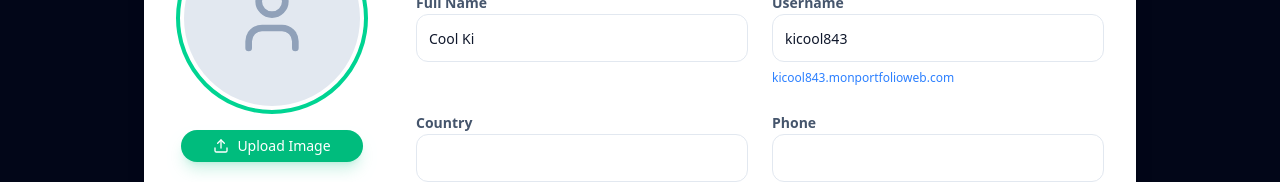
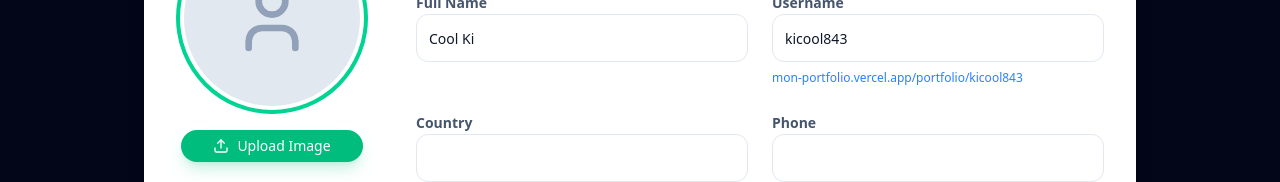
Before and after one commit to Riad12333/MonPortfolioWeb, a Next.js app: page /profile in a window 1280 px wide. Shown: the part 222-404 px from the top of the page. Built offline with nearby package versions, Linux system fonts and the light colour scheme; no server answers.

Commit message:
Update profile page URL display to path-based format

```diff
--- a/app/profile/page.tsx
+++ b/app/profile/page.tsx
@@ -328,7 +328,7 @@ export default function ProfilePage() {
                                     <div className="space-y-2">
                                         <Label htmlFor="username" className="text-slate-600 font-semibold">Username</Label>
                                         <Input id="username" value={profile.username} onChange={handleProfileChange} className="bg-white border-slate-200 text-slate-900 focus:ring-emerald-500" />
-                                        <p className="text-blue-500 text-xs hover:underline cursor-pointer">{profile.username.toLowerCase()}.monportfolioweb.com</p>
+                                        <p className="text-blue-500 text-xs hover:underline cursor-pointer">mon-portfolio.vercel.app/portfolio/{profile.username.toLowerCase()}</p>
                                     </div>
                                     <div className="space-y-2">
                                         <Label htmlFor="country" className="text-slate-600 font-semibold">Country</Label>
```
